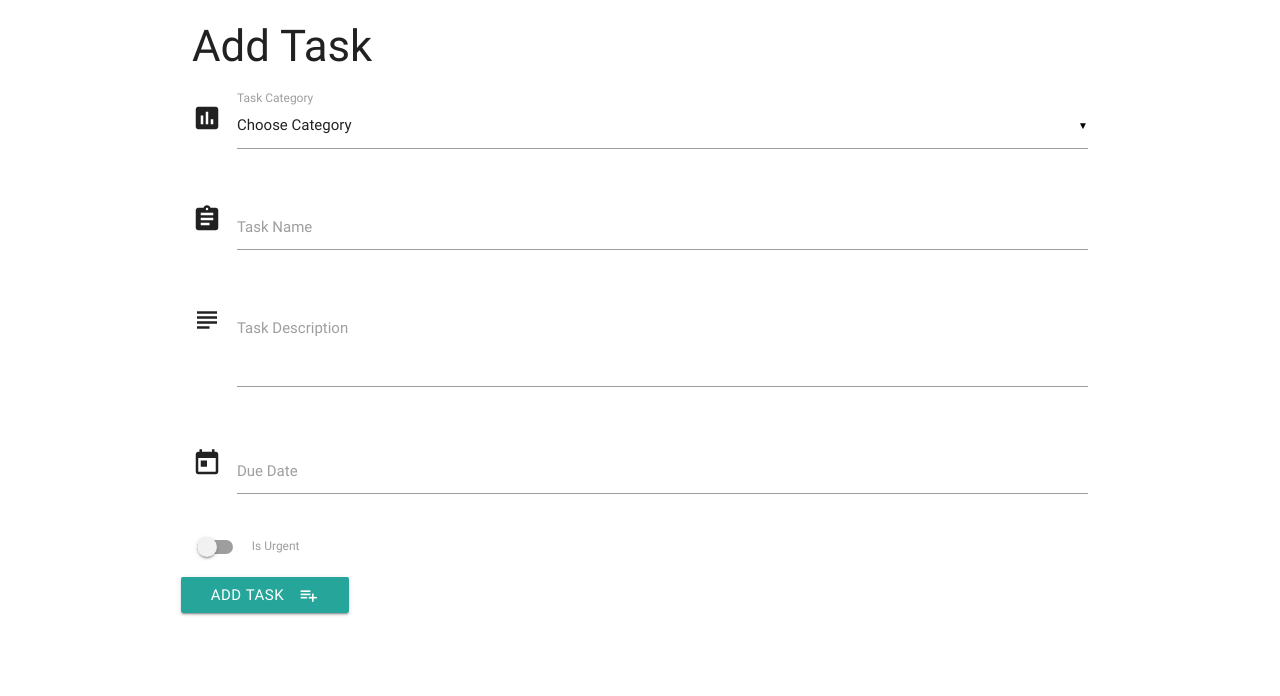
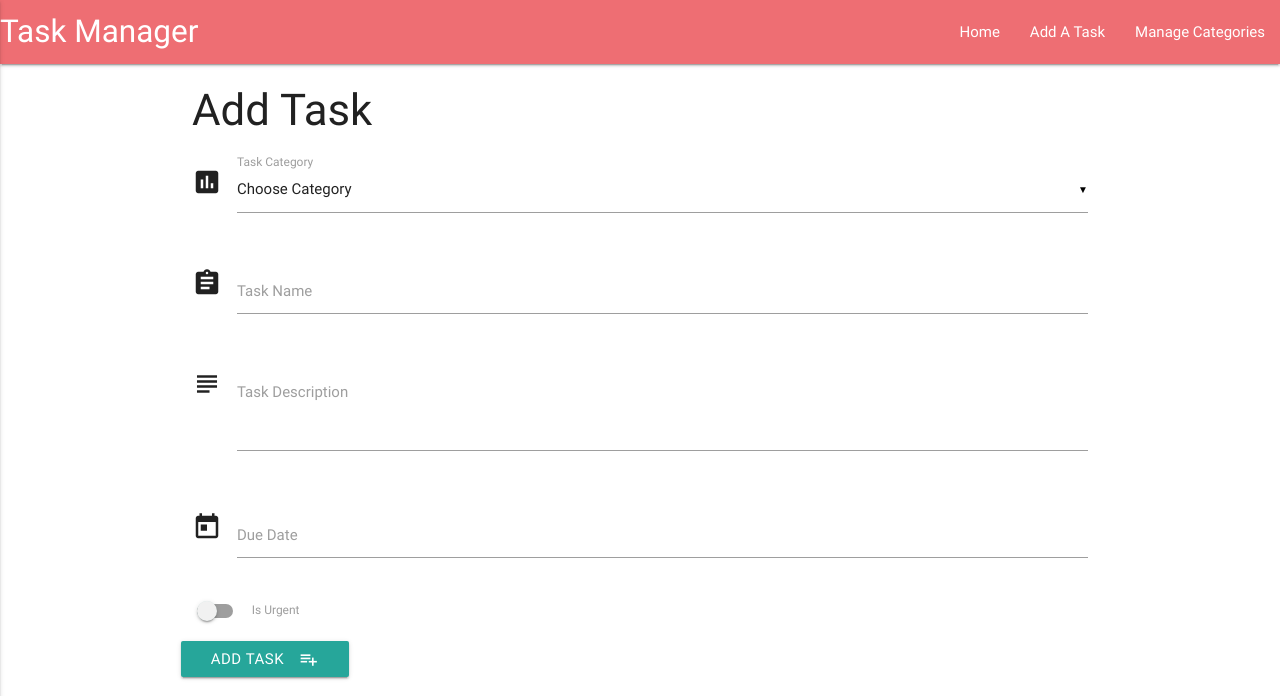
Before and after one commit to tom1mol/project3-data-centric, a Flask app: page /add_task in a window 1280 px wide. Shown: the top 696 px of the page. Run offline with Flask 2, Linux system fonts and the light colour scheme; data that the repository does not hold is empty; some libraries are stand-ins or nearby versions.

Commit message:
adding a navbar

```diff
--- a/templates/base.html
+++ b/templates/base.html
@@ -8,6 +8,31 @@
     </head>
 
     <body>
+        <header>
+            <nav>
+                <div class="nav-wrapper">
+                    <a href="{{url_for('get_tasks')}}" class="brand-logo">Task Manager</a>
+                    <a href="#" data-activates="mobile-demo" class="button-collapse"><i class="material-icons">menu</i></a>
+
+                    <ul id="nav-mobile" class="right hide-on-med-and-down">
+                        <li><a href="{{url_for('get_tasks')}}">Home</a></li>
+                        <li><a href="{{url_for('add_task')}}">Add A Task</a></li>
+                        <li><a href="{{url_for('get_categories')}}">Manage Categories</a></li>
+                    </ul>
+
+                    <ul class="side-nav" id="mobile-demo">
+                        <li><a href="{{url_for('get_tasks')}}">Home</a></li>
+                        <li><a href="{{url_for('add_task')}}">Add A Task</a></li>
+                        <li><a href="{{url_for('get_categories') }}">Manage Categories</a></li>
+                    </ul>
+                </div>
+            </nav>
+        </header>
+
+
+
+
+
         <div class="container">
             {% block content %}
             {% endblock %}
@@ -18,6 +43,7 @@
             $(document).ready(function() {
                 $('.collapsible').collapsible();
                 $('select').material_select();          /*http://archives.materializecss.com/0.100.2/forms.html..SELECT(addtask.html) */
+                $(".button-collapse").sideNav();        /*http://archives.materializecss.com/0.100.2/navbar.html  ...initialization */
             });
 
             /* this is jquery initialization for Date Picker(addtask.html) */
```
Also changed, not shown: 1 other file.
